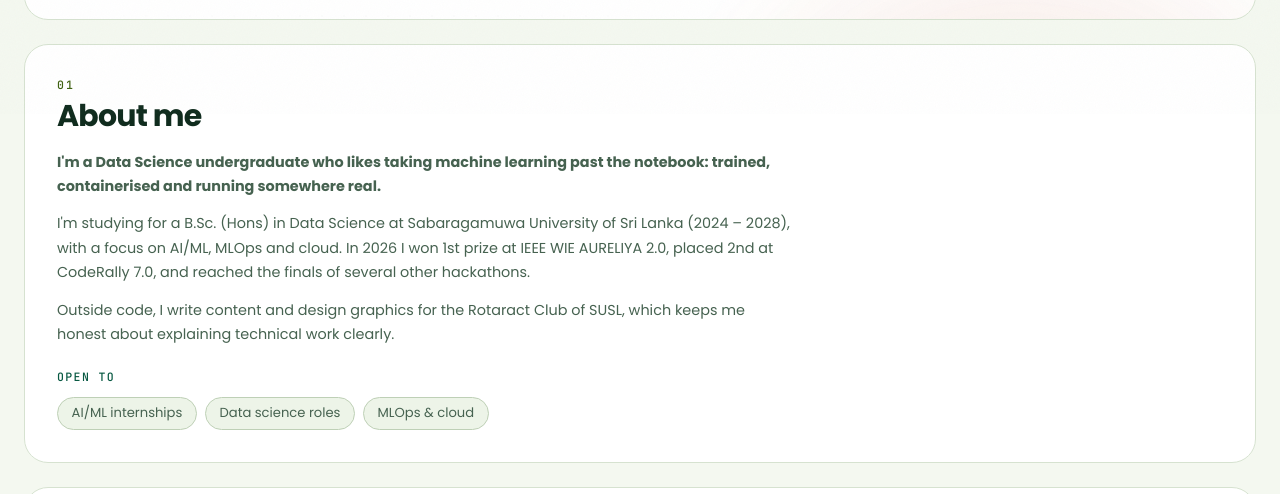
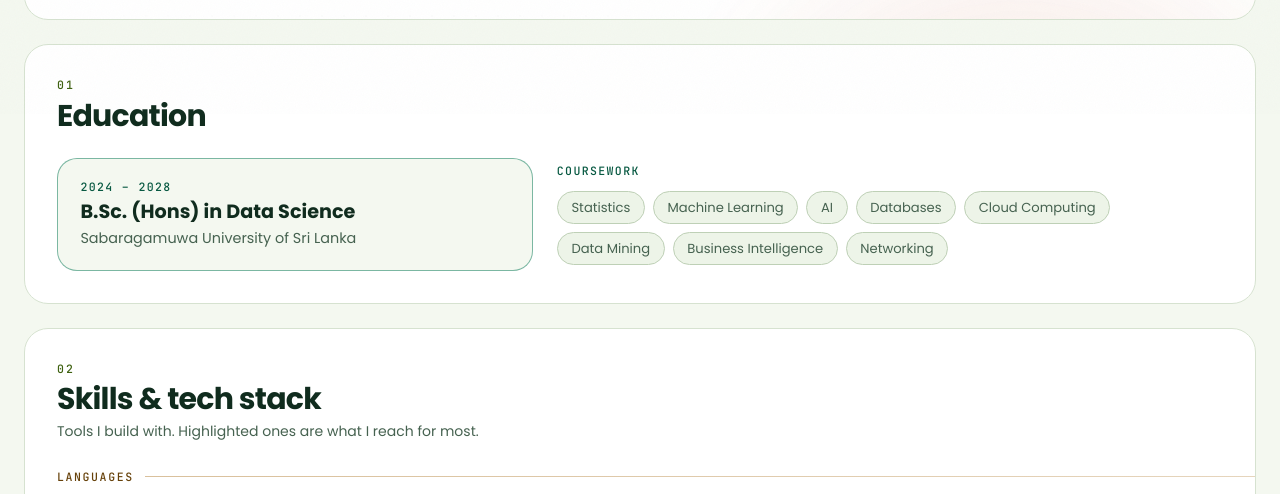
Before and after one commit to PoojaAnbalagan/MyPortfolio, a plain HTML site: page index.html in a window 1280 px wide. Shown: the part 686-1180 px from the top of the page. Drawn offline with Linux system fonts and the light colour scheme; no server answers; animation ran at ten frames a second.

Commit message:
refactor: remove outdated about section for clarity and conciseness

```diff
--- a/index.html
+++ b/index.html
@@ -77,8 +77,6 @@
 .portrait-frame span{font-size:4.5rem;font-weight:800;letter-spacing:-.04em;background:linear-gradient(100deg,#fff,var(--paper) 50%,rgb(var(--k-ml)));-webkit-background-clip:text;background-clip:text;color:transparent}
 .portrait figcaption{font-size:.75rem;color:var(--dim)}
 html.intro-seen #loader{display:none!important}
-.about.about2{margin-top:1rem;padding-top:0;border-top:0;max-width:46rem}
-.about2-open{margin-top:1.4rem}
 .about{margin-top:2rem;padding-top:1.5rem;border-top:1px solid rgba(255,255,255,.08);max-width:44rem}
 .about-h{font-size:1.15rem;font-weight:700;line-height:1.45;color:var(--paper)}
 @media (min-width:640px){.about-h{font-size:1.3rem}}
@@ -1095,20 +1093,6 @@ body{padding-top:3.5rem}
           </section>
 
 
-    <!-- ABOUT -->
-    <section id="about" aria-labelledby="about-title" class="reveal tile p-6 sm:p-8 md:col-span-6 lg:col-span-12">
-      <h2 id="about-title" class="text-2xl font-bold tracking-tight">About me</h2>
-      <div class="about about2">
-        <p class="about-h">I'm a Data Science undergraduate who likes taking machine learning past the notebook: trained, containerised and running somewhere real.</p>
-        <p>I'm studying for a B.Sc. (Hons) in Data Science at Sabaragamuwa University of Sri Lanka (2024 – 2028), with a focus on AI/ML, MLOps and cloud. In 2026 I won 1st prize at IEEE WIE AURELIYA 2.0, placed 2nd at CodeRally 7.0, and reached the finals of several other hackathons.</p>
-        <p>Outside code, I write content and design graphics for the Rotaract Club of SUSL, which keeps me honest about explaining technical work clearly.</p>
-      </div>
-      <div class="about2-open">
-        <p class="edu2-k">Open to</p>
-        <ul class="edu2-c"><li>AI/ML internships</li><li>Data science roles</li><li>MLOps &amp; cloud</li></ul>
-      </div>
-    </section>
-
     <!-- EDUCATION -->
     <section id="education" aria-labelledby="edu-title" class="reveal tile p-6 sm:p-8 md:col-span-6 lg:col-span-12">
       <h2 id="edu-title" class="text-2xl font-bold tracking-tight">Education</h2>
```
